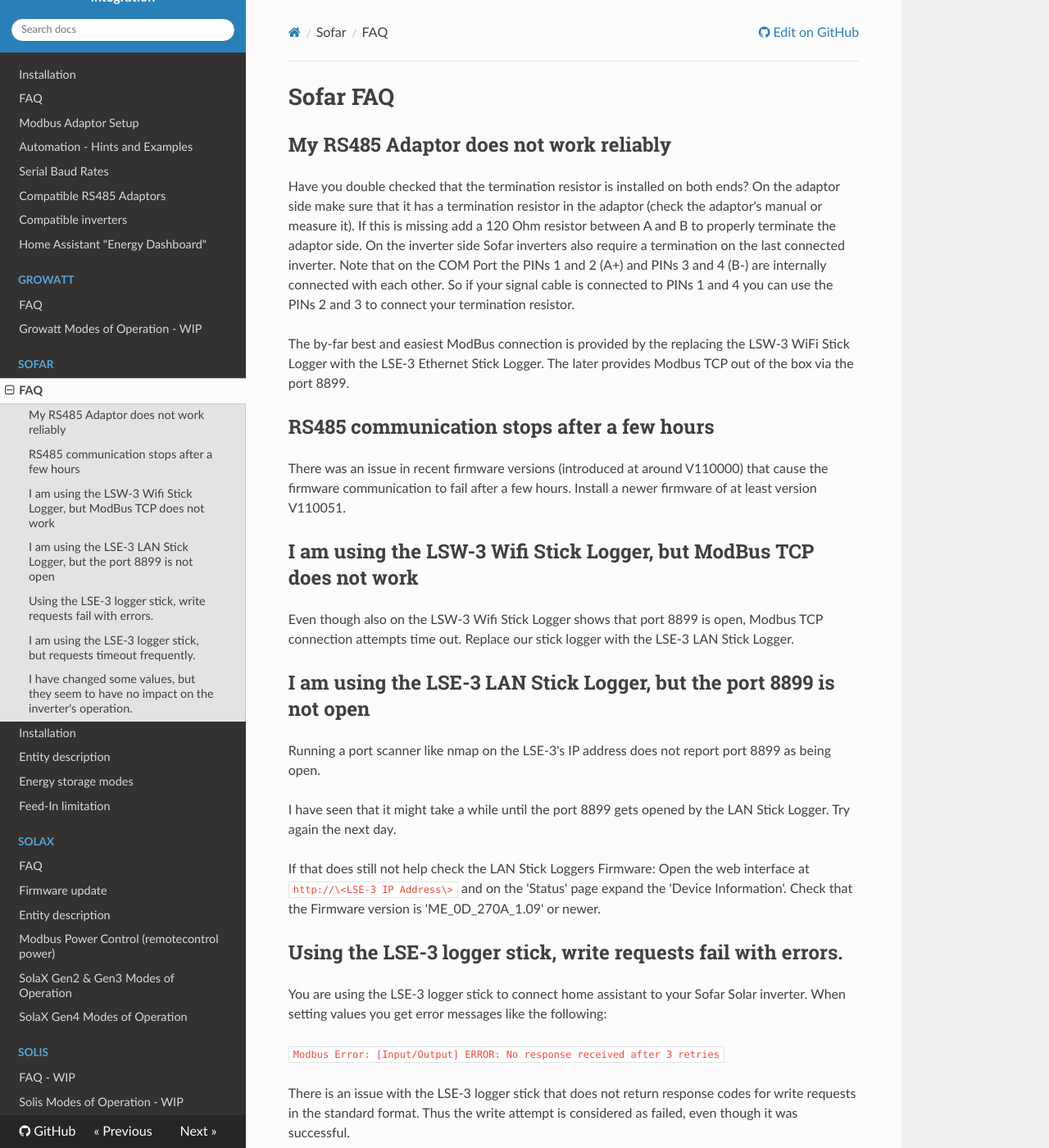
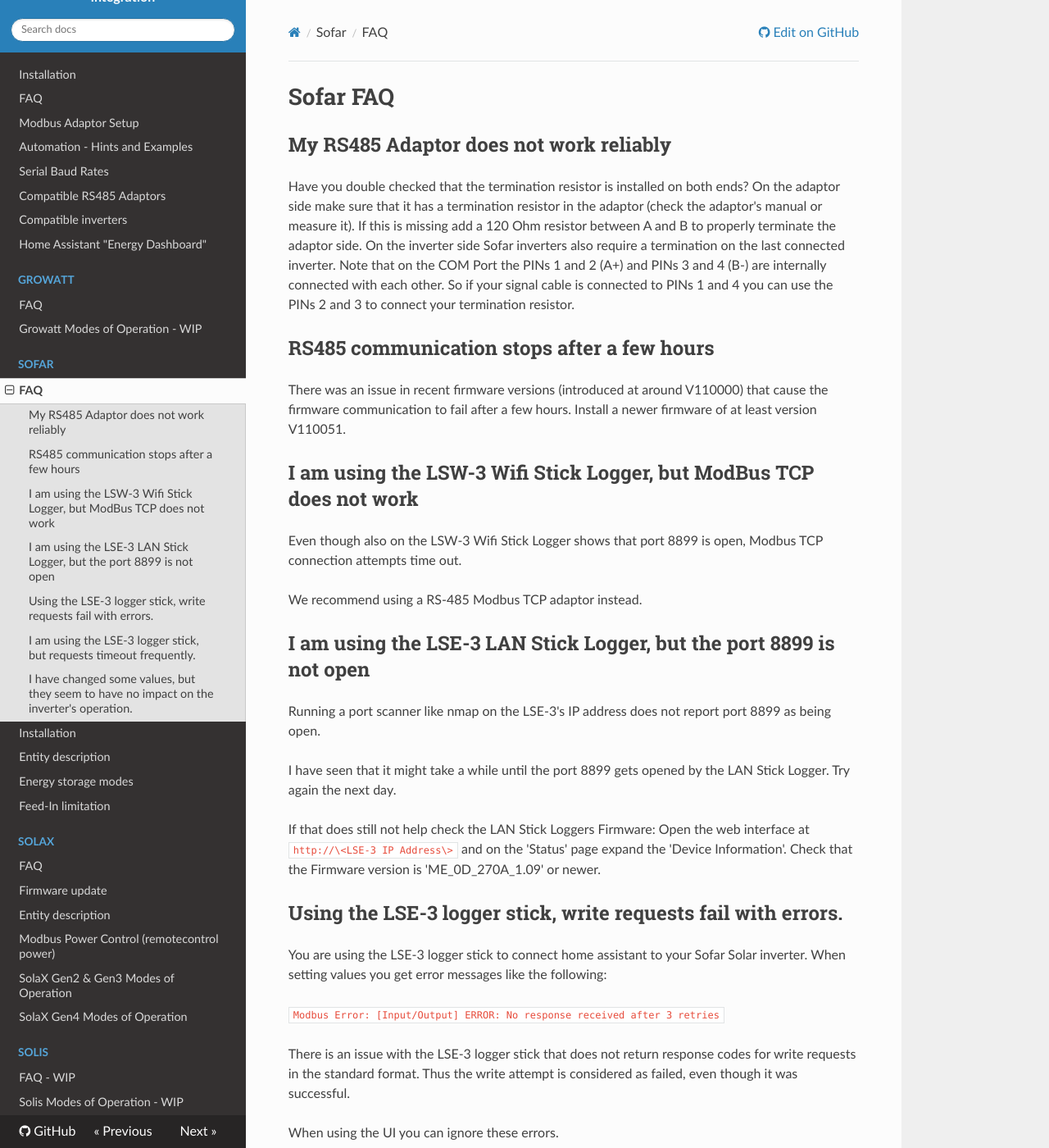
Before and after one commit to wills106/homeassistant-solax-modbus, an MkDocs documentation site: the page built from docs/sofar-faq.md, in a window 1280 px wide and 1400 px high. Shown: the whole window at 82% size. Built offline with MkDocs 1.6.1, drawn with Linux system fonts in a browser that asks for light colours; nearby versions of some CDN libraries; some of the changed text lies outside the part shown.

Commit message:
Sofar: Remove LSE-3 recommendation from FAQ
We can no longer recommend the LSE-3, but the FAQ still contained a recommendation to do so. Removed the recommendation and suggest using a RS485 TCP adaptor instead.

```diff
--- a/docs/sofar-faq.md
+++ b/docs/sofar-faq.md
@@ -3,8 +3,6 @@
 ## My RS485 Adaptor does not work reliably
 
 Have you double checked that the termination resistor is installed on both ends? On the adaptor side make sure that it has a termination resistor in the adaptor (check the adaptor's manual or measure it). If this is missing add a 120 Ohm resistor between A and B to properly terminate the adaptor side. On the inverter side Sofar inverters also require a termination on the last connected inverter. Note that on the COM Port the PINs 1 and 2 (A+) and PINs 3 and 4 (B-) are internally connected with each other. So if your signal cable is connected to PINs 1 and 4 you can use the PINs 2 and 3 to connect your termination resistor.
-
-The by-far best and easiest ModBus connection is provided by the replacing the LSW-3 WiFi Stick Logger with the LSE-3 Ethernet Stick Logger. The later provides Modbus TCP out of the box via the port 8899.
 
 ## RS485 communication stops after a few hours
 
@@ -12,7 +10,9 @@
 
 ## I am using the LSW-3 Wifi Stick Logger, but ModBus TCP does not work
 
-Even though also on the LSW-3 Wifi Stick Logger shows that port 8899 is open, Modbus TCP connection attempts time out. Replace our stick logger with the LSE-3 LAN Stick Logger.
+Even though also on the LSW-3 Wifi Stick Logger shows that port 8899 is open, Modbus TCP connection attempts time out.
+
+We recommend using a RS-485 Modbus TCP adaptor instead.
 
 ## I am using the LSE-3 LAN Stick Logger, but the port 8899 is not open
 
@@ -34,6 +34,8 @@
 
 In automations and scripts these errors will cause your automation to stop. Workaround: Add `continue_on_error: true` to the YAML of your service calls that set values to the inverter. More details on `continue_on_error` can be found in the [Home Assistant documentation](https://www.home-assistant.io/docs/scripts/#continuing-on-error).
 
+In general we can no longer recommend the LSE-3. Instead we recommend a RS-485 Modbus TCP adaptor.
+
 ## I am using the LSE-3 logger stick, but requests timeout frequently.
 
 There are multiple possible root causes for this:
@@ -42,6 +44,8 @@
 - Wrong firmware. Make sure your logger stick is using the firmware version `ME_0D_270A_1.09`. The newer firmware version `ME_0D_270A_1.11` is causing issues. Older firmwares are also not reliable. If your logger stick's firmware is not the correct version, get in touch with the [SolarMan support](https://www.solarmanpv.com/supportservice/service-contact/) and ask them to update the firmware of your logger. SolarMan support will need the serial number of your logger to do this.
 - Too many requests. Especially if you also use other software that accesses the LSE-3, too many requests can lead to time out issues. Increase the request intervals to solve this issue.
 
+In general we can no longer recommend the LSE-3. Instead we recommend a RS-485 Modbus TCP adaptor.
+
 
 ## I have changed some values, but they seem to have no impact on the inverter's operation.
 
```
